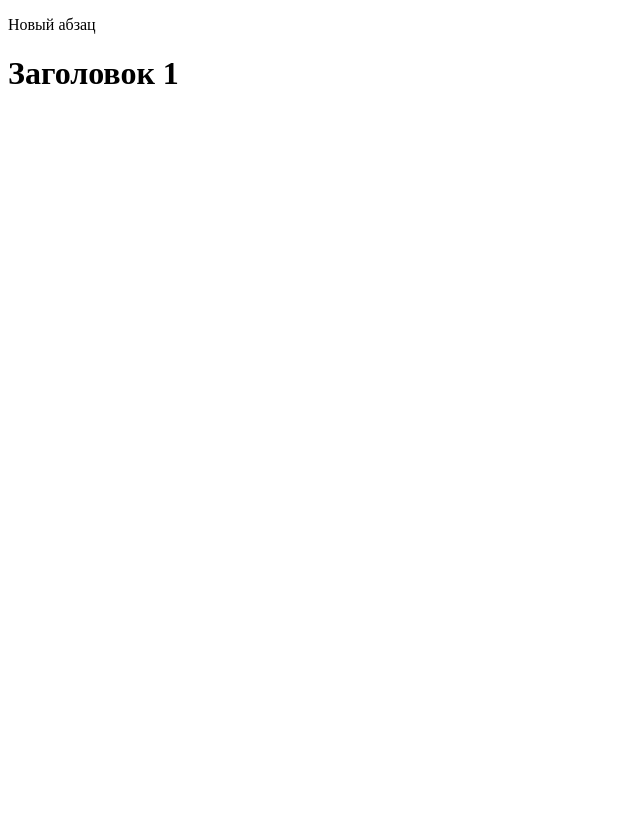
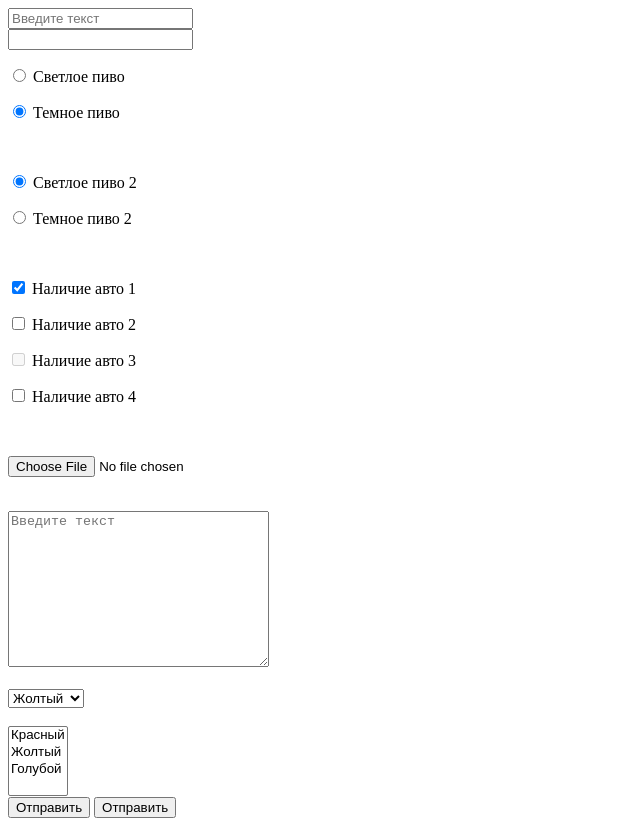
Before and after one commit to aleksandrbelokon/GitTest, a plain HTML site: page index.html in a window 1280 px wide. Shown: the whole page, without its empty margins (0-640 px from the left). Before the commit the page ends 800 px from the top, so only its background shows below. Drawn offline with Linux system fonts and the light colour scheme.

Commit message:
Пример вёрстки формы в html

```diff
--- a/index.html
+++ b/index.html
@@ -1,13 +1,71 @@
+<!-- Сообщаем браузеру как стоит обрабатывать эту страницу-->
 <!DOCTYPE html>
+<!-- Оболочка документа, указываем язык содержимого -->
 <html lang="en">
+  <!-- Заголовок страницы, контейнер для других важных данных (не отображается) -->
   <head>
+    <!-- Кодировка страницы -->
     <meta charset="UTF-8">
     <meta http-equiv="X-UA-Compatible" content="IE=edge">
     <meta name="viewport" content="width=device-width, initial-scale=1.0">
+    <!-- Заголовок страницы в браузере -->
     <title>Привет GIT!</title>
   </head>
+  <!-- Отображаемое тело страницы -->
   <body>
-  <p>Новый абзац</p>
-  <h1>Заголовок 1</h1>
+    <!-- !Создаем форму на странице -->
+    <form action="#" method="GET" enctype="multipart/form-data">
+      <div> <!-- !Текстовое поле ввода -->
+        <input placeholder="Введите текст" type="text" name="TextEdit1" value="">
+      </div>
+      <div> <!-- !Поле ввода паролей -->
+        <input type="password" name="PasswordEdit1" value="">
+      </div>
+      <div> <!-- !Группа радиокнопок -->
+        <p> <input type="radio" name="beer" value="lager"> Светлое пиво </p>
+        <p> <input checked type="radio" name="beer" value="dark"> Темное пиво </p> <!-- Выбранно по умолчанию -->
+      </div>
+      <br>
+      <div> <!-- !Вторая группа радиокнопок -->
+        <p> <input checked type="radio" name="beer2" value="lager"> Светлое пиво 2 </p> <!-- Выбранно по умолчанию -->
+        <p> <input type="radio" name="beer2" value="dark"> Темное пиво 2 </p>
+      </div>
+      <br>
+      <div> <!-- !Группа флажков -->
+        <p> <input checked type="checkbox" name="car1" value="yes"> Наличие авто 1 </p> <!-- Выбранно по умолчанию -->
+        <p> <input type="checkbox" name="car2" value="yes"> Наличие авто 2 </p>
+        <p> <input disabled type="checkbox" name="car3" value="yes"> Наличие авто 3 </p> <!-- Поле не активное disabled -->
+        <p> <input type="checkbox" name="car4" value="yes"> Наличие авто 4 </p>
+      </div>
+      <br>
+      <div>  <!-- !Кнопка выбора файла -->
+        <p> <input type="file" name="foto"> </p>
+      </div>
+      <br>
+      <div>  <!-- !Поле ввода большого текста -->
+        <textarea placeholder="Введите текст" name="text" id="AreaEdit" cols="30" rows="10"></textarea>
+      </div>
+      <br>
+      <div>  <!-- !Выпадающий список -->
+        <select name="color" id="ColorsSelect">
+          <option value="red">Красный</option>
+          <option selected value="yellow">Жолтый</option> <!-- Выбранно по умолчанию -->
+          <option value="blue">Голубой</option>
+        </select>
+      </div>
+      <br>
+      <div>  <!-- !Список с множественным выбором атрибут multiple -->
+        <select multiple name="color2" id="ColorsSelect">
+          <option value="red">Красный</option>
+          <option value="yellow">Жолтый</option>
+          <option value="blue">Голубой</option>
+        </select>
+      </div>
+      <div>
+        <button type="submit">Отправить</button>  <!-- !При нажатии вся форма отправится на сервер атрибут "submit" -->
+        <button type="reset">Отправить</button>  <!-- !При нажатии форма очистится атрибут "reset" -->
+      </div>
+
+    </form>
   </body>
 </html>
```
Lines whose indentation alone changed are shown as unchanged.
